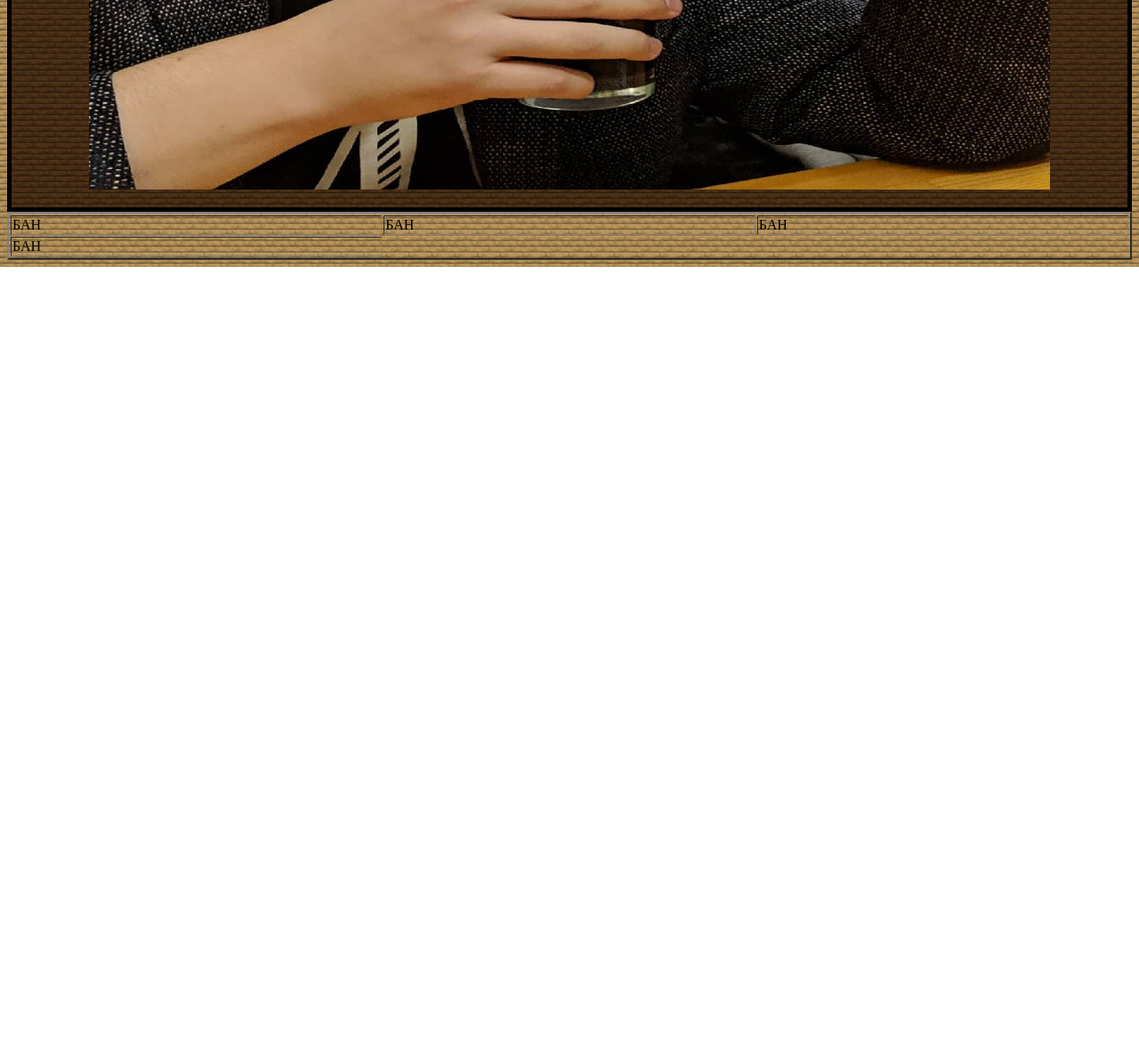
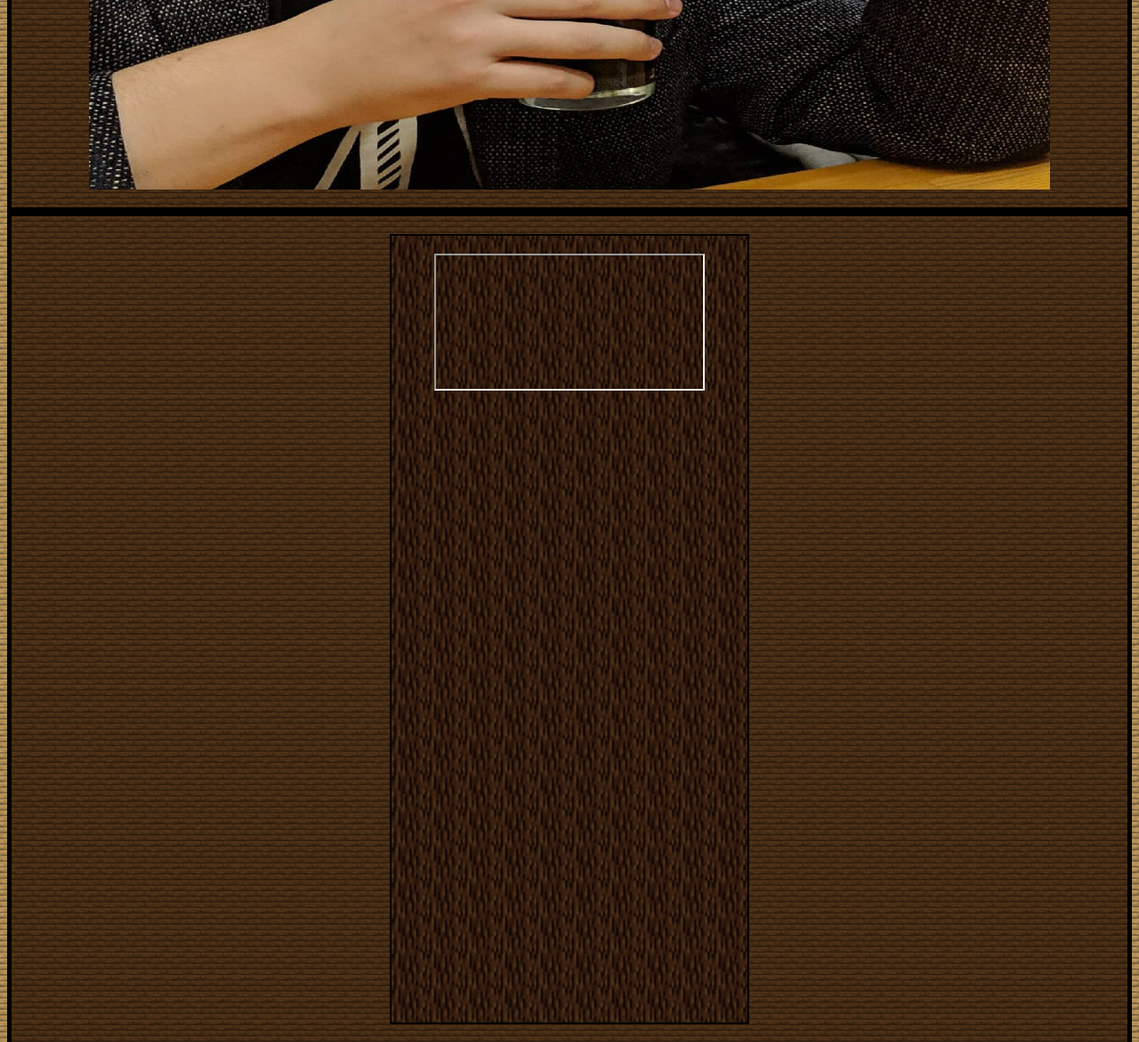
Before and after one commit to demonit4028/5opka, a plain HTML site: page index.html in a window 1280 px wide. Shown: the part 4835-6006 px from the top of the page at 89% size. Before the commit the page ends 5135 px from the top, so only its background shows below. Drawn offline with Linux system fonts and the light colour scheme.

Commit message:
wtfdontwork

```diff
--- a/index.html
+++ b/index.html
@@ -108,6 +108,12 @@
 			<div class="con2"><img src="images/5opka/53891310_128313164903952_8422777934014976632_n.jpg" height="864px" width="1080px"></div>
 		</div>
 
+		<div class="container">
+			<div class="con1">
+				<iframe scr="https://www.google.com"></iframe>
+			</div>
+		</div>
+
 		<table border="2" width="100%">
 			<tr>
 				<td>БАН</td>
--- a/styles.css
+++ b/styles.css
@@ -206,3 +206,11 @@ video{
 .con6 {
 	background-color: yellow;
 }
+
+td{
+	color: red;
+}
+
+td {
+	color: green;
+}
```
